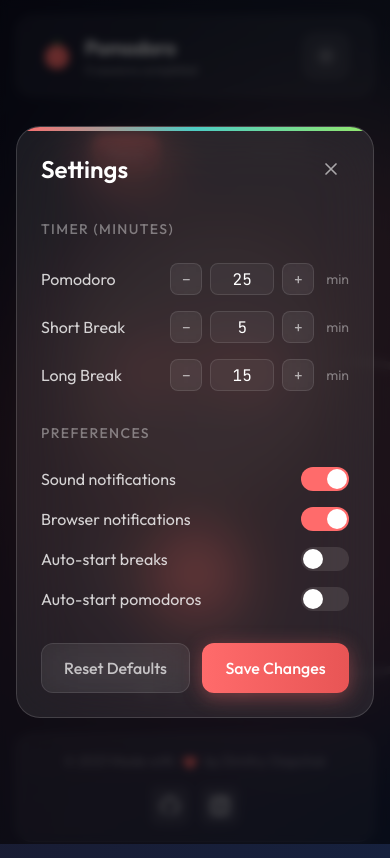
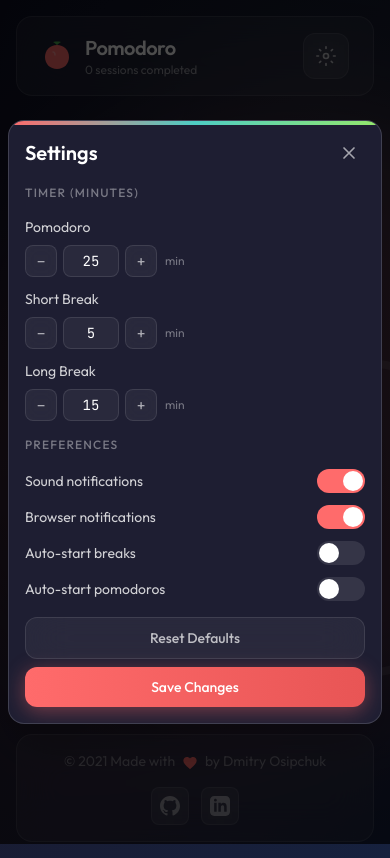
Before and after one commit to do88/pomodoro-timer, a React (Vite) app: page / in a window 390 px wide. Both pictures are taken after a click on the button 326 px from the left and 56 px from the top of the page. Shown: the top 858 px of the page. Built offline with nearby package versions, Linux system fonts and the light colour scheme.

Commit message:
Enhance Settings and Timer components with improved styling and layout adjustments. Updated button sizes, spacing, and text styles for better responsiveness and user experience. Added pointer-events-none class to SVG elements for improved accessibility.

```diff
--- a/src/components/Settings.jsx
+++ b/src/components/Settings.jsx
@@ -8,21 +8,21 @@
 function Toggle({ checked, onChange, label }) {
   return (
     <label className="flex items-center justify-between cursor-pointer group">
-      <span className="text-white/80 group-hover:text-white transition-colors">{label}</span>
-      <button type="button" role="switch" aria-checked={checked} onClick={() => onChange(!checked)} className={`toggle-switch ${checked ? 'active' : ''}`} />
+      <span className="text-white/80 group-hover:text-white transition-colors text-sm sm:text-base">{label}</span>
+      <button type="button" role="switch" aria-checked={checked} onClick={() => onChange(!checked)} className={`toggle-switch flex-shrink-0 ${checked ? 'active' : ''}`} />
     </label>
   )
 }
 
 function NumberInput({ value, onChange, label, min = 1, max = 60 }) {
   return (
-    <div className="flex items-center justify-between">
-      <span className="text-white/80">{label}</span>
-      <div className="flex items-center gap-2">
-        <button type="button" onClick={() => onChange(Math.max(min, value - 1))} className="w-8 h-8 rounded-lg glass hover:bg-white/10 transition-colors text-white/60 hover:text-white flex items-center justify-center">−</button>
-        <input type="number" value={value} onChange={(e) => { const v = parseInt(e.target.value, 10); if (!isNaN(v) && v >= min && v <= max) onChange(v) }} min={min} max={max} className="w-16 h-8 bg-white/5 border border-white/10 rounded-lg text-center text-white font-mono focus:border-pomodoro-red/50 focus:outline-none transition-colors" />
-        <button type="button" onClick={() => onChange(Math.min(max, value + 1))} className="w-8 h-8 rounded-lg glass hover:bg-white/10 transition-colors text-white/60 hover:text-white flex items-center justify-center">+</button>
-        <span className="text-white/40 text-sm ml-1">min</span>
+    <div className="flex flex-col sm:flex-row sm:items-center sm:justify-between gap-2">
+      <span className="text-white/80 text-sm sm:text-base">{label}</span>
+      <div className="flex items-center gap-1.5 sm:gap-2">
+        <button type="button" onClick={() => onChange(Math.max(min, value - 1))} className="w-8 h-8 rounded-lg glass hover:bg-white/10 transition-colors text-white/60 hover:text-white flex items-center justify-center flex-shrink-0">−</button>
+        <input type="number" value={value} onChange={(e) => { const v = parseInt(e.target.value, 10); if (!isNaN(v) && v >= min && v <= max) onChange(v) }} min={min} max={max} className="w-14 sm:w-16 h-8 bg-white/5 border border-white/10 rounded-lg text-center text-white font-mono focus:border-pomodoro-red/50 focus:outline-none transition-colors text-sm" />
+        <button type="button" onClick={() => onChange(Math.min(max, value + 1))} className="w-8 h-8 rounded-lg glass hover:bg-white/10 transition-colors text-white/60 hover:text-white flex items-center justify-center flex-shrink-0">+</button>
+        <span className="text-white/40 text-xs sm:text-sm ml-0.5">min</span>
       </div>
     </div>
   )
@@ -35,38 +35,42 @@
   useEffect(() => setLocal(settings), [settings])
 
   return (
-    <motion.div className="fixed inset-0 z-50 flex items-center justify-center p-4" {...fadeIn}>
-      <motion.div className="absolute inset-0 bg-black/60 backdrop-blur-sm" onClick={toggleSettings} {...fadeIn} />
+    <motion.div className="fixed inset-0 z-50 flex items-center justify-center p-2 sm:p-4" {...fadeIn}>
+      <motion.div className="absolute inset-0 bg-black/70" onClick={toggleSettings} {...fadeIn} />
 
-      <motion.div className="relative w-full max-w-md glass-heavy rounded-3xl p-6 md:p-8 overflow-hidden" {...scaleIn} transition={{ type: 'spring', damping: 25, stiffness: 300 }}>
-        <div className="absolute top-0 left-0 right-0 h-1 bg-gradient-to-r from-pomodoro-red via-pomodoro-blue to-pomodoro-green" />
+      <motion.div
+        className="relative z-10 w-full max-w-md bg-[#1e1e32] rounded-2xl sm:rounded-3xl p-4 sm:p-6 md:p-8 overflow-y-auto max-h-[90vh] border border-white/15 shadow-2xl"
+        {...scaleIn}
+        transition={{ type: 'spring', damping: 25, stiffness: 300 }}
+      >
+        <div className="absolute top-0 left-0 right-0 h-1 bg-gradient-to-r from-pomodoro-red via-pomodoro-blue to-pomodoro-green rounded-t-2xl sm:rounded-t-3xl" />
 
-        <div className="flex items-center justify-between mb-8">
-          <h2 className="text-2xl font-semibold">Settings</h2>
-          <AnimatedButton onClick={toggleSettings} className="p-2 rounded-xl hover:bg-white/10 transition-colors text-white/60 hover:text-white" whileHover={{ scale: 1.1 }} whileTap={{ scale: 0.9 }}>
+        <div className="flex items-center justify-between mb-4 sm:mb-6 md:mb-8">
+          <h2 className="text-xl sm:text-2xl font-semibold">Settings</h2>
+          <AnimatedButton onClick={toggleSettings} className="p-1.5 sm:p-2 rounded-xl hover:bg-white/10 transition-colors text-white/60 hover:text-white" whileHover={{ scale: 1.1 }} whileTap={{ scale: 0.9 }}>
             <CloseIcon />
           </AnimatedButton>
         </div>
 
-        <div className="space-y-6 mb-8">
-          <h3 className="text-sm uppercase tracking-widest text-white/40 font-medium">Timer (minutes)</h3>
-          <div className="space-y-4">
+        <div className="space-y-4 sm:space-y-6 mb-4 sm:mb-6 md:mb-8">
+          <h3 className="text-xs sm:text-sm uppercase tracking-widest text-white/40 font-medium">Timer (minutes)</h3>
+          <div className="space-y-3 sm:space-y-4">
             {TIMER_FIELDS.map(({ key, label }) => <NumberInput key={key} label={label} value={local[key]} onChange={(v) => setLocal(p => ({ ...p, [key]: v }))} />)}
           </div>
         </div>
 
-        <div className="space-y-6 mb-8">
-          <h3 className="text-sm uppercase tracking-widest text-white/40 font-medium">Preferences</h3>
-          <div className="space-y-4">
+        <div className="space-y-4 sm:space-y-6 mb-4 sm:mb-6 md:mb-8">
+          <h3 className="text-xs sm:text-sm uppercase tracking-widest text-white/40 font-medium">Preferences</h3>
+          <div className="space-y-3 sm:space-y-4">
             {TOGGLE_FIELDS.map(({ key, label }) => <Toggle key={key} label={label} checked={local[key]} onChange={(v) => setLocal(p => ({ ...p, [key]: v }))} />)}
           </div>
         </div>
 
-        <div className="flex gap-3">
-          <AnimatedButton onClick={() => setLocal(DEFAULT_SETTINGS)} className="flex-1 py-3 px-4 rounded-xl glass hover:bg-white/10 transition-colors text-white/70 font-medium" whileHover={{ scale: 1.02 }} whileTap={{ scale: 0.98 }}>
+        <div className="flex flex-col sm:flex-row gap-2 sm:gap-3">
+          <AnimatedButton onClick={() => setLocal(DEFAULT_SETTINGS)} className="flex-1 py-2.5 sm:py-3 px-3 sm:px-4 rounded-xl glass hover:bg-white/10 transition-colors text-white/70 font-medium text-sm sm:text-base" whileHover={{ scale: 1.02 }} whileTap={{ scale: 0.98 }}>
             Reset Defaults
           </AnimatedButton>
-          <AnimatedButton onClick={() => { updateSettings(local); toggleSettings() }} className="flex-1 py-3 px-4 rounded-xl bg-gradient-to-r from-pomodoro-red to-pomodoro-red-dark text-white font-medium shadow-lg" style={{ boxShadow: '0 4px 20px rgba(255, 107, 107, 0.4)' }} whileHover={{ scale: 1.02 }} whileTap={{ scale: 0.98 }}>
+          <AnimatedButton onClick={() => { updateSettings(local); toggleSettings() }} className="flex-1 py-2.5 sm:py-3 px-3 sm:px-4 rounded-xl bg-gradient-to-r from-pomodoro-red to-pomodoro-red-dark text-white font-medium shadow-lg text-sm sm:text-base" style={{ boxShadow: '0 4px 20px rgba(255, 107, 107, 0.4)' }} whileHover={{ scale: 1.02 }} whileTap={{ scale: 0.98 }}>
             Save Changes
           </AnimatedButton>
         </div>
--- a/src/components/Timer.jsx
+++ b/src/components/Timer.jsx
@@ -12,7 +12,7 @@
   const circ = r * 2 * Math.PI
 
   return (
-    <svg width={SIZE} height={SIZE} className="progress-ring absolute top-1/2 left-1/2 -translate-x-1/2 -translate-y-1/2">
+    <svg width={SIZE} height={SIZE} className="progress-ring absolute top-1/2 left-1/2 -translate-x-1/2 -translate-y-1/2 pointer-events-none">
       <circle cx={SIZE / 2} cy={SIZE / 2} r={r} fill="none" stroke="rgba(255,255,255,0.1)" strokeWidth={STROKE} />
       <motion.circle
         cx={SIZE / 2} cy={SIZE / 2} r={r}
@@ -57,14 +57,14 @@
 
         <AnimatedButton
           onClick={() => { requestNotificationPermission(); toggleTimer() }}
-          className="w-20 h-20 rounded-full flex items-center justify-center text-white font-semibold shadow-2xl"
+          className="w-20 h-20 rounded-full flex items-center justify-center text-white font-semibold shadow-2xl relative z-10"
           style={{ background: `linear-gradient(135deg, ${colors.primary}, ${colors.secondary})`, boxShadow: `0 10px 40px ${colors.glow}` }}
           whileHover={{ scale: 1.05, boxShadow: `0 15px 50px ${colors.glow}` }}
           ariaLabel={isRunning ? 'Pause timer' : 'Start timer'}
         >
-          <motion.div key={isRunning} initial={{ scale: 0, rotate: -90 }} animate={{ scale: 1, rotate: 0 }} transition={{ duration: 0.2 }}>
+          <motion.span className="pointer-events-none" key={isRunning} initial={{ scale: 0, rotate: -90 }} animate={{ scale: 1, rotate: 0 }} transition={{ duration: 0.2 }}>
             {isRunning ? <PauseIcon /> : <PlayIcon />}
-          </motion.div>
+          </motion.span>
         </AnimatedButton>
 
         <div className="w-[52px]" />
```
